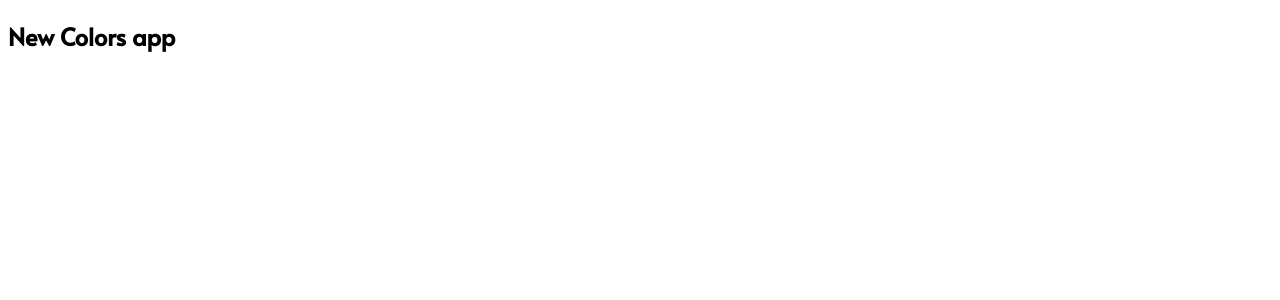
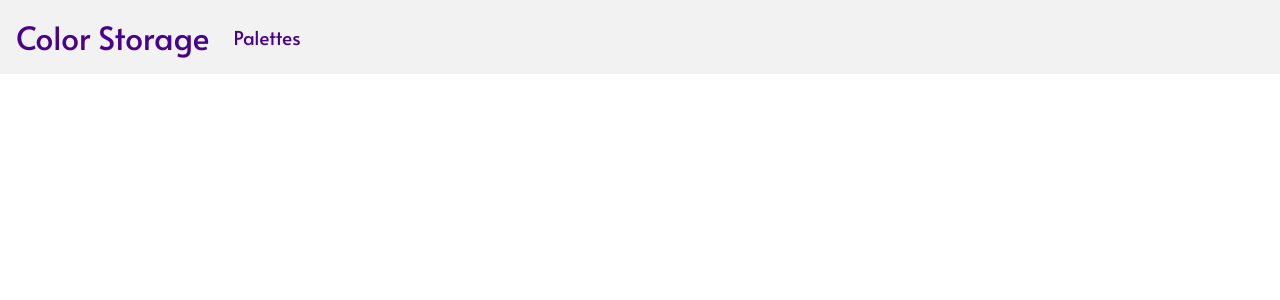
Before and after one commit to frogfreg/colors, a React (Create React App) app: page / in a window 1280 px wide. Shown: the top 300 px of the page. Built offline with nearby package versions, Linux system fonts and the light colour scheme; the HTML template or start-up script is replaced by a standard one.

Commit message:
added navbar

```diff
--- a/package.json
+++ b/package.json
@@ -6,6 +6,7 @@
     "@testing-library/jest-dom": "^4.2.4",
     "@testing-library/react": "^9.5.0",
     "@testing-library/user-event": "^7.2.1",
+    "bootstrap": "^4.5.2",
     "react": "^16.13.1",
     "react-dom": "^16.13.1",
     "react-scripts": "3.4.3"
--- a/src/App.css
+++ b/src/App.css
@@ -1,3 +1,4 @@
-html {
+body {
   font-family: "Alata", sans-serif;
+  font-size: 1.2rem;
 }
--- a/src/App.js
+++ b/src/App.js
@@ -1,10 +1,13 @@
 import React from "react";
+import "bootstrap/dist/css/bootstrap.min.css";
 import "./App.css";
+
+import Container from "./Container";
 
 function App() {
   return (
     <div className="App">
-      <h2>New Colors app</h2>
+      <Container />
     </div>
   );
 }
--- /dev/null
+++ b/src/Container.js
@@ -0,0 +1,12 @@
+import React from "react";
+import Navbar from "./Navbar";
+
+function Container() {
+  return (
+    <div>
+      <Navbar />
+    </div>
+  );
+}
+
+export default Container;
--- /dev/null
+++ b/src/Navbar.css
@@ -0,0 +1,79 @@
+/* #f2f2f2
+#00E6F0
+#00FF00
+#FFFF00
+#FF6800
+#FF14AB
+#F2059F
+#48038C
+#5204BF
+#100126
+#0F0140  */
+
+.background-light {
+  background-color: #f2f2f2;
+}
+.dark-color a {
+  color: #48038c;
+}
+.navbar-brand {
+  font-size: 2rem;
+  transition: all 2s;
+}
+a {
+  transition: color 0.5s;
+}
+
+.navbar-brand:hover {
+  background: linear-gradient(90deg, #fc466b 0%, #3f5efb 100%);
+  background-clip: text;
+
+  -webkit-text-fill-color: transparent;
+  -webkit-background-clip: text;
+}
+.nav-link {
+  transition: all 0.2s;
+}
+.nav-link:hover {
+  border-bottom: 0.4rem solid #48038c;
+}
+
+@keyframes rainbow {
+  100%,
+  0% {
+    color: rgb(255, 0, 0);
+  }
+  8% {
+    color: rgb(255, 127, 0);
+  }
+  16% {
+    color: rgb(255, 255, 0);
+  }
+  25% {
+    color: rgb(127, 255, 0);
+  }
+  33% {
+    color: rgb(0, 255, 0);
+  }
+  41% {
+    color: rgb(0, 255, 127);
+  }
+  50% {
+    color: rgb(0, 255, 255);
+  }
+  58% {
+    color: rgb(0, 127, 255);
+  }
+  66% {
+    color: rgb(0, 0, 255);
+  }
+  75% {
+    color: rgb(127, 0, 255);
+  }
+  83% {
+    color: rgb(255, 0, 255);
+  }
+  91% {
+    color: rgb(255, 0, 127);
+  }
+}
--- /dev/null
+++ b/src/Navbar.js
@@ -0,0 +1,24 @@
+import React from "react";
+import "./Navbar.css";
+
+function Navbar() {
+  return (
+    <div>
+      <nav className="navbar navbar-expand-lg dark-color background-light">
+        <a className="navbar-brand" href="#">
+          Color Storage
+        </a>
+
+        <ul className="navbar-nav mr-auto">
+          <li className="nav-item active">
+            <a className="nav-link" href="#">
+              Palettes <span className="sr-only">(current)</span>
+            </a>
+          </li>
+        </ul>
+      </nav>
+    </div>
+  );
+}
+
+export default Navbar;
```
Also changed, not shown: 1 other file (tests, documents, lock files or other folders).
